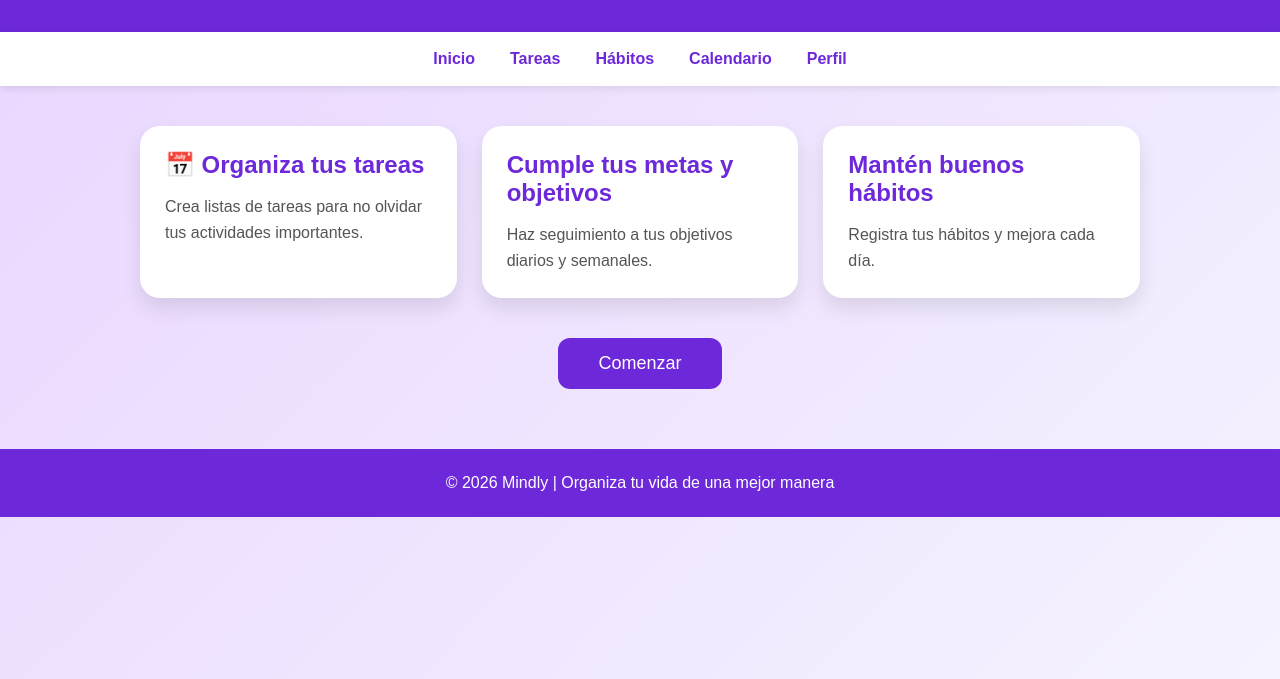
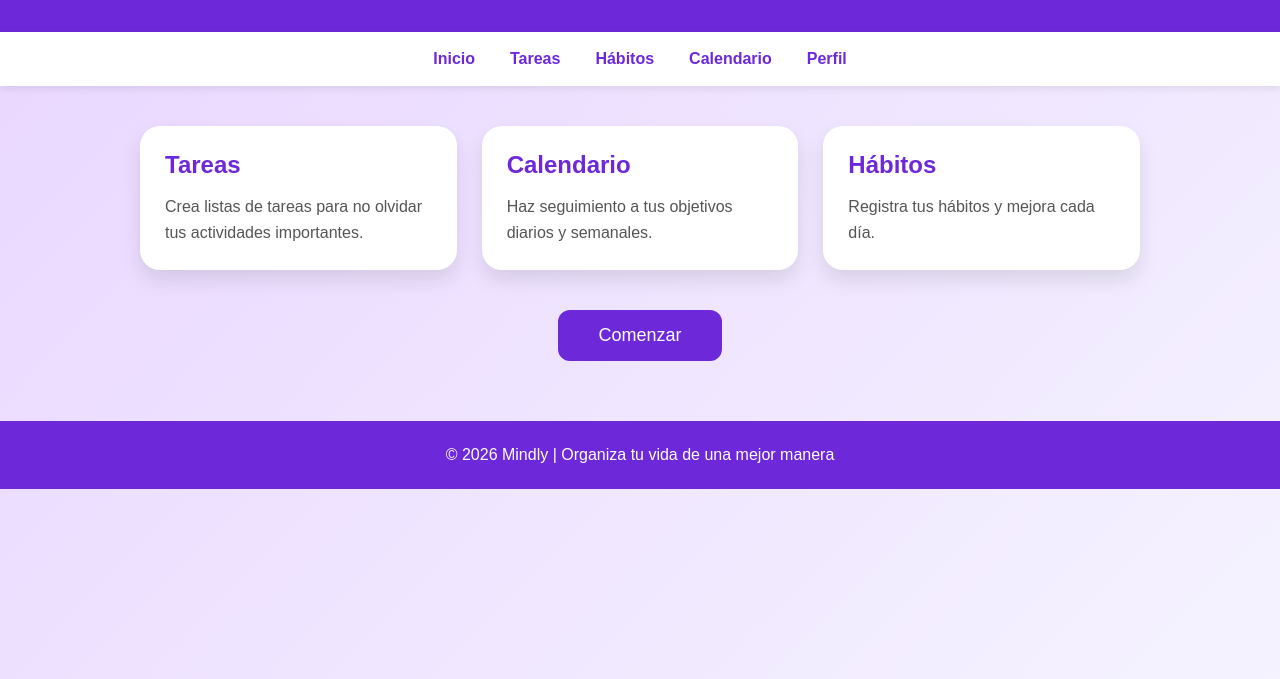
Before and after one commit to marilgg/mindly, a plain HTML site: page Índex.html in a window 1280 px wide. Shown: the part 121-800 px from the top of the page. Drawn offline with Linux system fonts and the light colour scheme.

Commit message:
Update Índex.html

```diff
--- a/Índex.html
+++ b/Índex.html
@@ -22,17 +22,17 @@
     <section class="contenedor">
 
     <div class="tarjeta">
-        <h2>📅 Organiza tus tareas</h2>
+        <h2> Tareas</h2>
         <p>Crea listas de tareas para no olvidar tus actividades importantes.</p>
     </div>
 
     <div class="tarjeta">
-        <h2> Cumple tus metas y objetivos</h2>
+        <h2> Calendario</h2>
         <p>Haz seguimiento a tus objetivos diarios y semanales.</p>
     </div>
 
     <div class="tarjeta">
-        <h2> Mantén buenos hábitos</h2>
+        <h2> Hábitos</h2>
         <p>Registra tus hábitos y mejora cada día.</p>
     </div>
 
```
